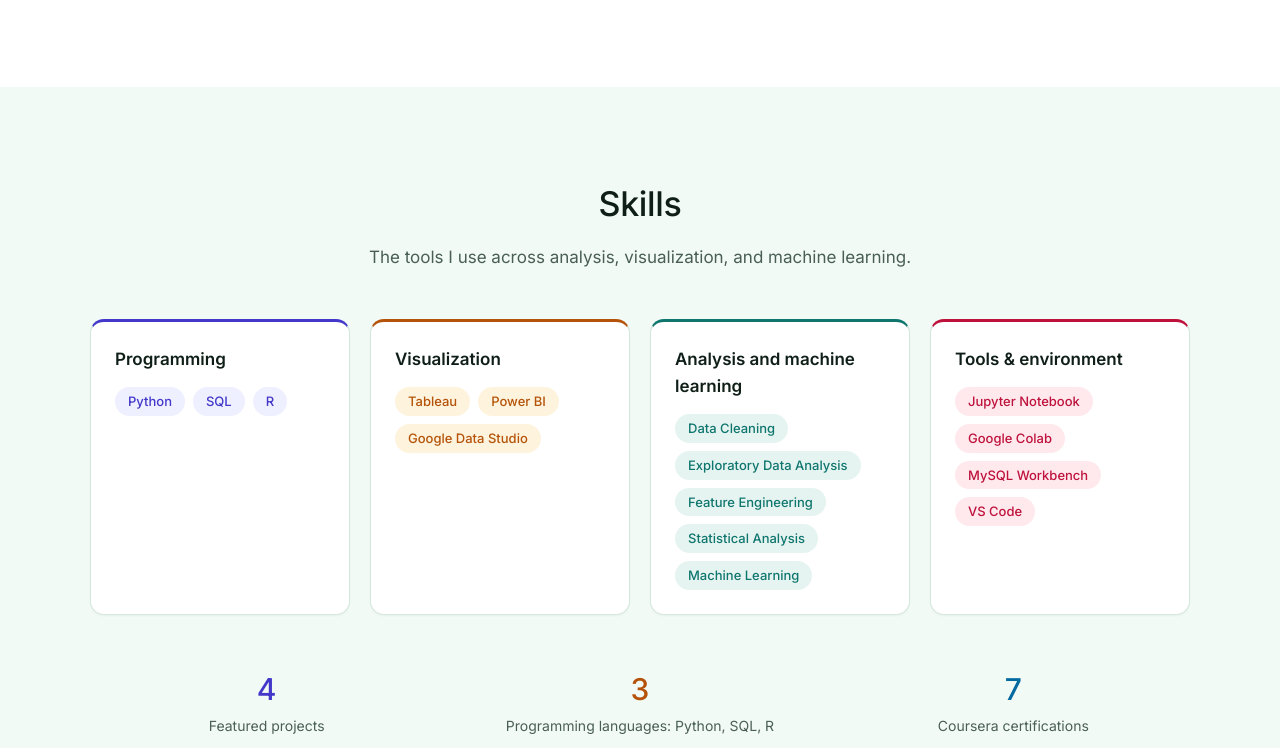
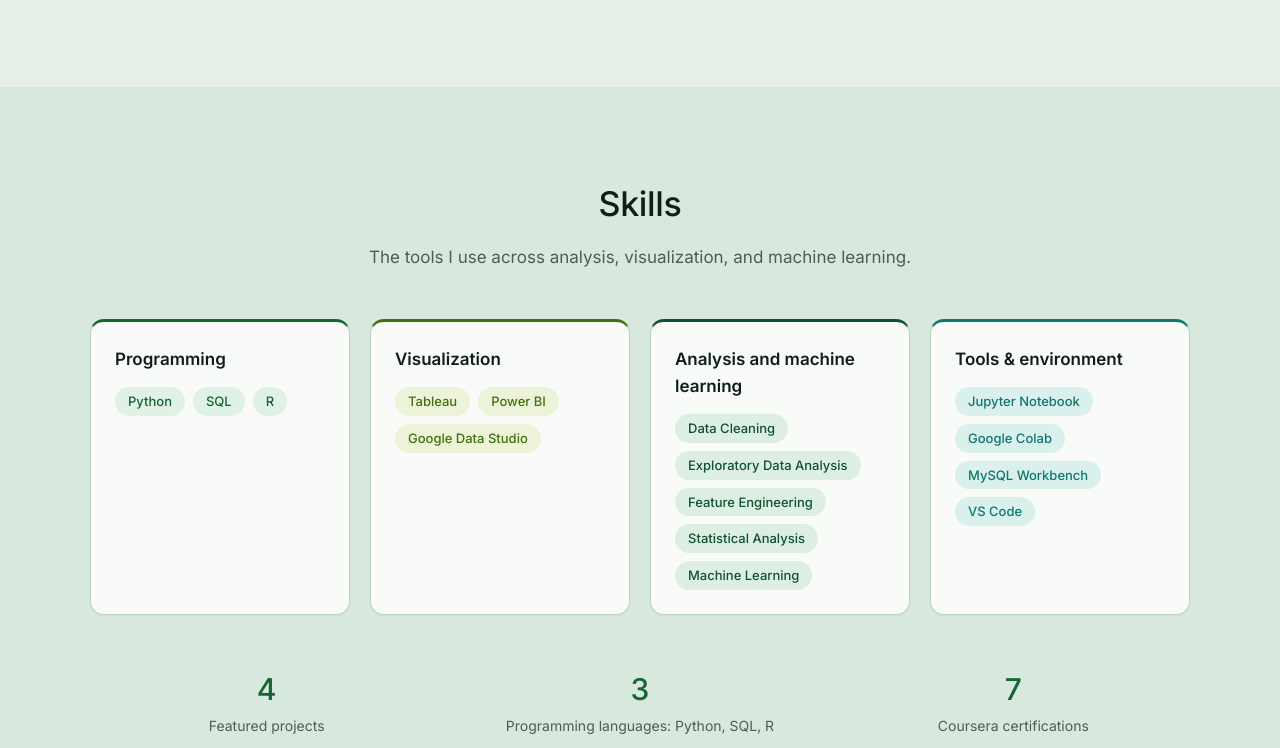
Before and after one commit to pcassedy/Portfolio, a plain HTML site: page index.html in a window 1280 px wide. Shown: the part 1512-2260 px from the top of the page. Drawn offline with Linux system fonts and the light colour scheme.

Commit message:
Add files via upload

```diff
--- a/index.html
+++ b/index.html
@@ -121,6 +121,17 @@ header :focus-visible,#home :focus-visible,.dk :focus-visible{outline-color:#a7f
 .stats>div b{color:var(--c)}
 .head>div:first-child{flex:1 1 340px;min-width:0}.head .mu{flex:0 0 auto}
 body.d #home{display:none}.back{display:block}
+
+/* softer greens: no stark white, all accents in green shades */
+:root{--lt:#e6efe8;--lt2:#d9e8dd;--alt:#d9e8dd;--bd:#bcd5c3}
+body{background:var(--lt)}
+#about{background:var(--lt)}#skills{background:var(--lt2)}#experience{background:var(--lt)}#certifications{background:var(--lt2)}
+.card{background:#f8fbf8}
+.k1{--c:#0f5132;--cs:#dcefe2;--cb:#a3cdb1}.k2{--c:#166534;--cs:#e0f1e6;--cb:#9fd0ae}.k3{--c:#43700d;--cs:#ecf3d9;--cb:#bcd88a}.k4{--c:#0f766e;--cs:#d9f0ec;--cb:#97d2c8}.k5{--c:#15803d;--cs:#dcf3e3;--cb:#8fd3a4}.k6{--c:#0f5132;--cs:#dcefe2;--cb:#a3cdb1}
+.stats>div:nth-child(n) b{color:#166534}
+.tabs{background:#cfe3d5}.tabs button[aria-selected=true]{background:#f8fbf8}
+.btn{background:#f8fbf8}
+input,textarea{background:#e9f1eb}
 </style>
 </head>
 <body>
```
